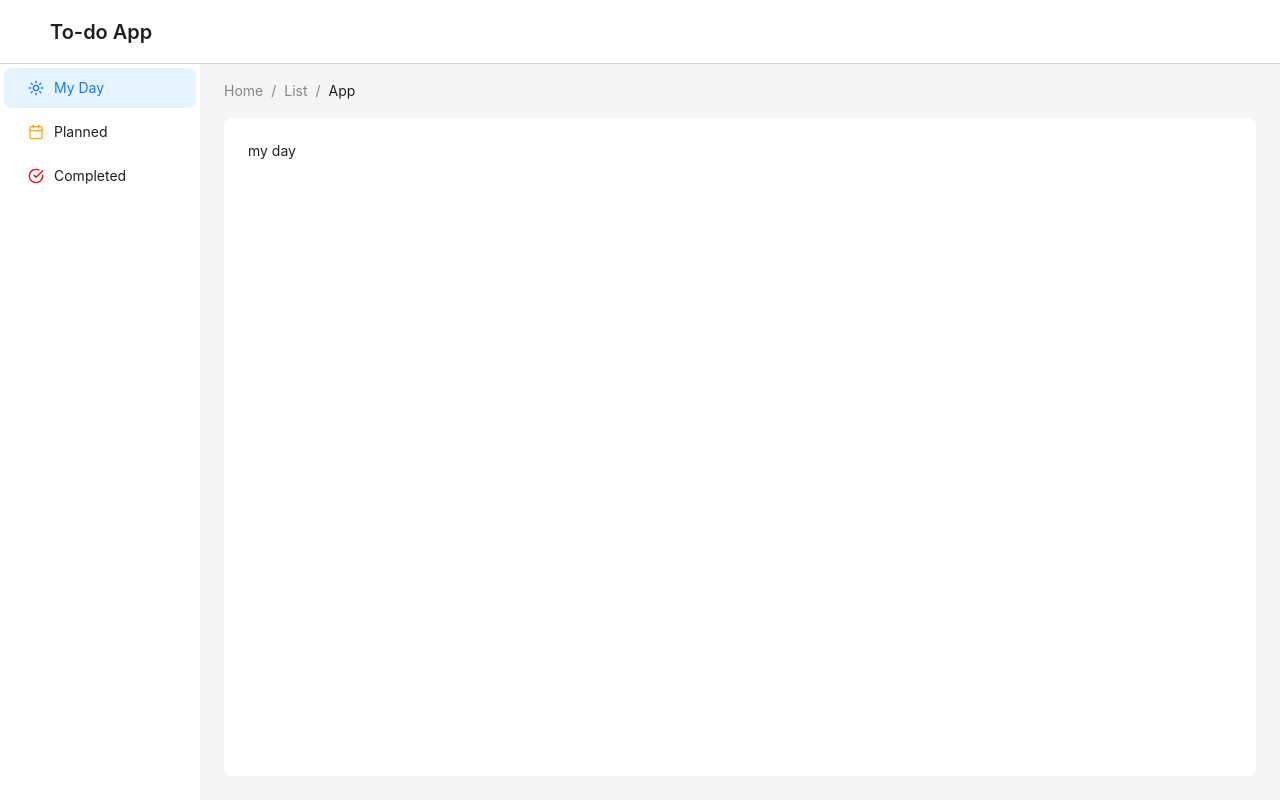
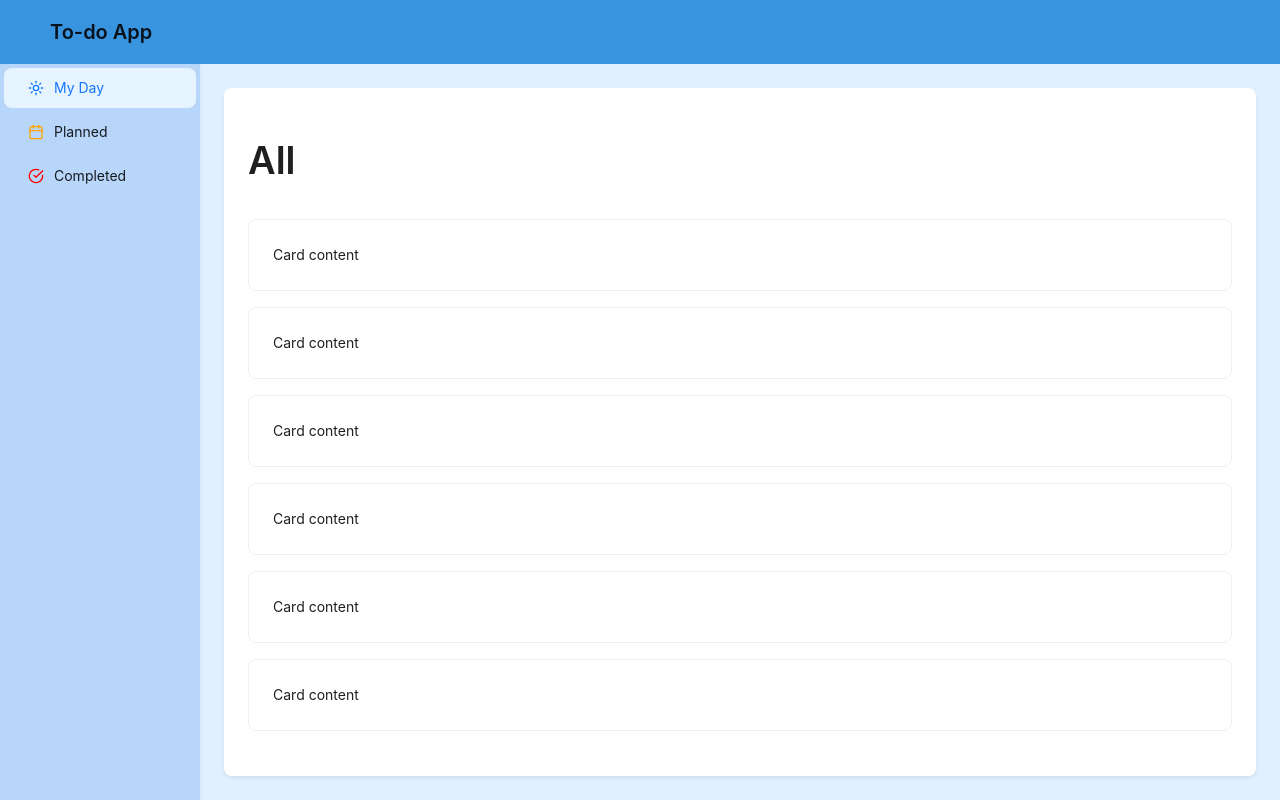
Before and after one commit to kelvink96/todo-electron-react-app, a React (Vite) app in the folder src/renderer/: page / in a window 1280 px wide. Built offline with nearby package versions, Linux system fonts and the light colour scheme.

Commit message:
feat: main layout and routes completes

```diff
--- a/package.json
+++ b/package.json
@@ -18,7 +18,8 @@
     "build:unpack": "npm run build && electron-builder --dir",
     "build:win": "npm run build && electron-builder --win",
     "build:mac": "electron-vite build && electron-builder --mac",
-    "build:linux": "electron-vite build && electron-builder --linux"
+    "build:linux": "electron-vite build && electron-builder --linux",
+    "rebuild": "electron-rebuild -f -w better-sqlite3"
   },
   "dependencies": {
     "@electron-toolkit/preload": "^3.0.0",
--- a/src/renderer/src/assets/base.css
+++ b/src/renderer/src/assets/base.css
@@ -5,3 +5,15 @@
 .p-0 {
   padding: 0 !important;
 }
+
+.shadow-sm {
+  box-shadow: 0 0.125rem 0.25rem rgba(0, 0, 0, 0.075);
+}
+
+.shadow {
+  box-shadow: 0 0.5rem 1rem rgba(0, 0, 0, 0.15);
+}
+
+.shadow-lg {
+  box-shadow: 0 1rem 3rem rgba(0, 0, 0, 0.175);
+}
--- /dev/null
+++ b/src/renderer/src/components/index.ts
@@ -0,0 +1 @@
+export { TaskDetailsModal } from './TaskDetailsModal'
--- /dev/null
+++ b/src/renderer/src/constants/colors.ts
@@ -0,0 +1,12 @@
+export const COLORS = {
+  50: '#e0f0ff',
+  100: '#b8d5fa',
+  200: '#8ebef1',
+  300: '#63a8e8',
+  400: '#3994e0',
+  500: '#1f70c6',
+  600: '#134d9b',
+  700: '#082f70',
+  800: '#001746',
+  900: '#00061d'
+}
--- /dev/null
+++ b/src/renderer/src/constants/index.ts
@@ -0,0 +1 @@
+export { COLORS } from './colors'
--- a/src/renderer/src/layout/Main.tsx
+++ b/src/renderer/src/layout/Main.tsx
@@ -1,7 +1,8 @@
 import React, { useEffect, useState } from 'react'
-import { Breadcrumb, Layout, Menu, MenuProps, theme, Typography } from 'antd'
+import { Layout, Menu, MenuProps, theme, Typography } from 'antd'
 import { Link, Outlet, useLocation } from 'react-router-dom'
 import { CalendarIcon, CheckCircleIcon, SunIcon } from 'lucide-react'
+import { COLORS } from '../constants'
 
 type MenuItem = Required<MenuProps>['items'][number]
 
@@ -51,8 +52,7 @@ export const MainLayout: React.FC = () => {
         style={{
           display: 'flex',
           alignItems: 'center',
-          backgroundColor: 'white',
-          borderBottom: `1px solid lightgray`
+          backgroundColor: COLORS['400']
         }}
       >
         <div className="demo-logo" />
@@ -61,21 +61,17 @@ export const MainLayout: React.FC = () => {
         </Typography.Title>
       </Header>
       <Layout>
-        <Sider width={200} style={{ background: colorBgContainer }}>
+        <Sider width={200} className="shadow-sm">
           <Menu
             mode="inline"
-            style={{ height: '100%', borderRight: 0 }}
+            style={{ height: '100%', borderRight: 0, backgroundColor: COLORS['100'] }}
             items={pageLinks}
             selectedKeys={[current]}
           />
         </Sider>
-        <Layout style={{ padding: '0 24px 24px' }}>
-          <Breadcrumb style={{ margin: '16px 0' }}>
-            <Breadcrumb.Item>Home</Breadcrumb.Item>
-            <Breadcrumb.Item>List</Breadcrumb.Item>
-            <Breadcrumb.Item>App</Breadcrumb.Item>
-          </Breadcrumb>
+        <Layout style={{ padding: '24px 24px', backgroundColor: COLORS['50'] }}>
           <Content
+            className="shadow-sm"
             style={{
               padding: 24,
               margin: 0,
--- a/src/renderer/src/pages/MyDay.tsx
+++ b/src/renderer/src/pages/MyDay.tsx
@@ -1,5 +1,18 @@
 import { ReactElement } from 'react'
+import { Card, Flex, Typography } from 'antd'
 
 export const MyDayPage = (): ReactElement | null => {
-  return <div>my day</div>
+  return (
+    <div>
+      <Typography.Title>All</Typography.Title>
+      <br />
+      <Flex gap="middle" vertical>
+        {Array.from({ length: 6 }).map((_, idx) => (
+          <Card key={idx.toString()} hoverable>
+            Card content
+          </Card>
+        ))}
+      </Flex>
+    </div>
+  )
 }
```
Also changed, not shown: src/renderer/src/components/TaskDetailsModal.tsx (added, +22 -0 lines), src/renderer/src/components/TaskItemCard.tsx (added, +14 -0 lines), 2 other files (tests, documents, lock files or other folders).
